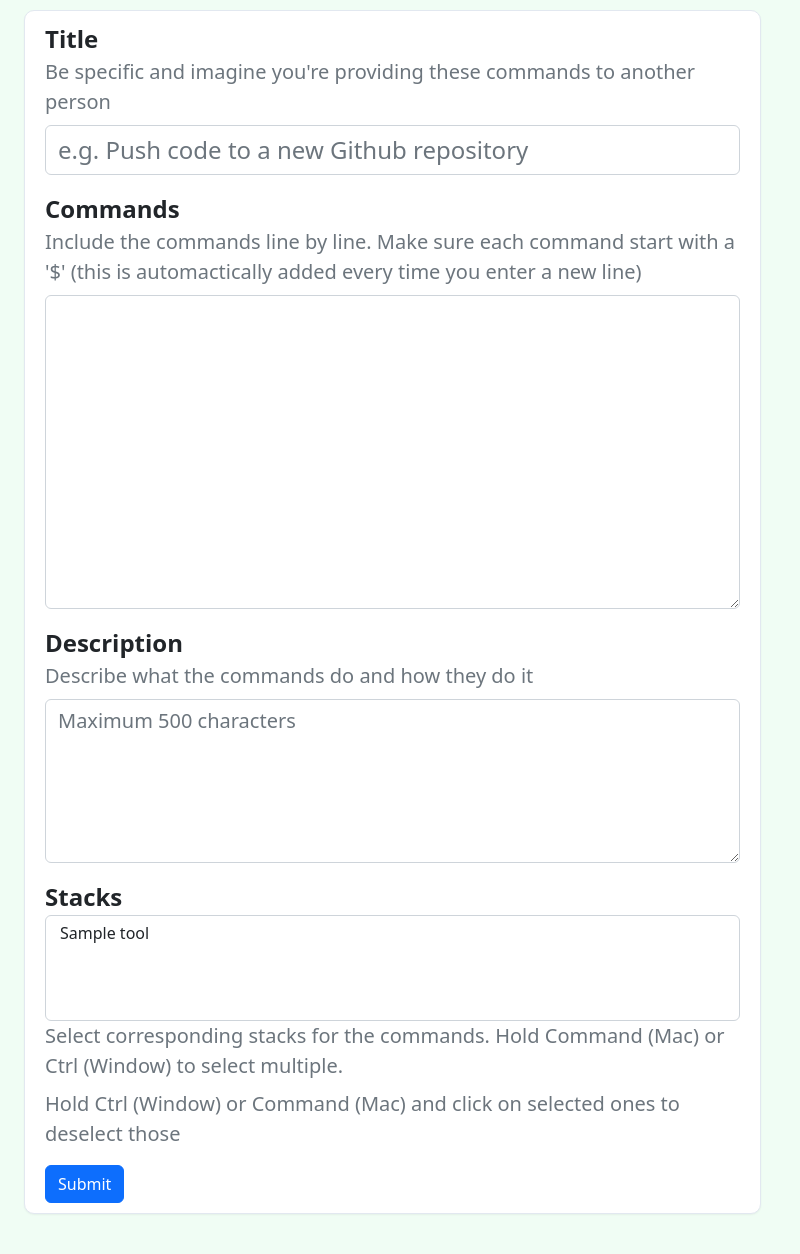
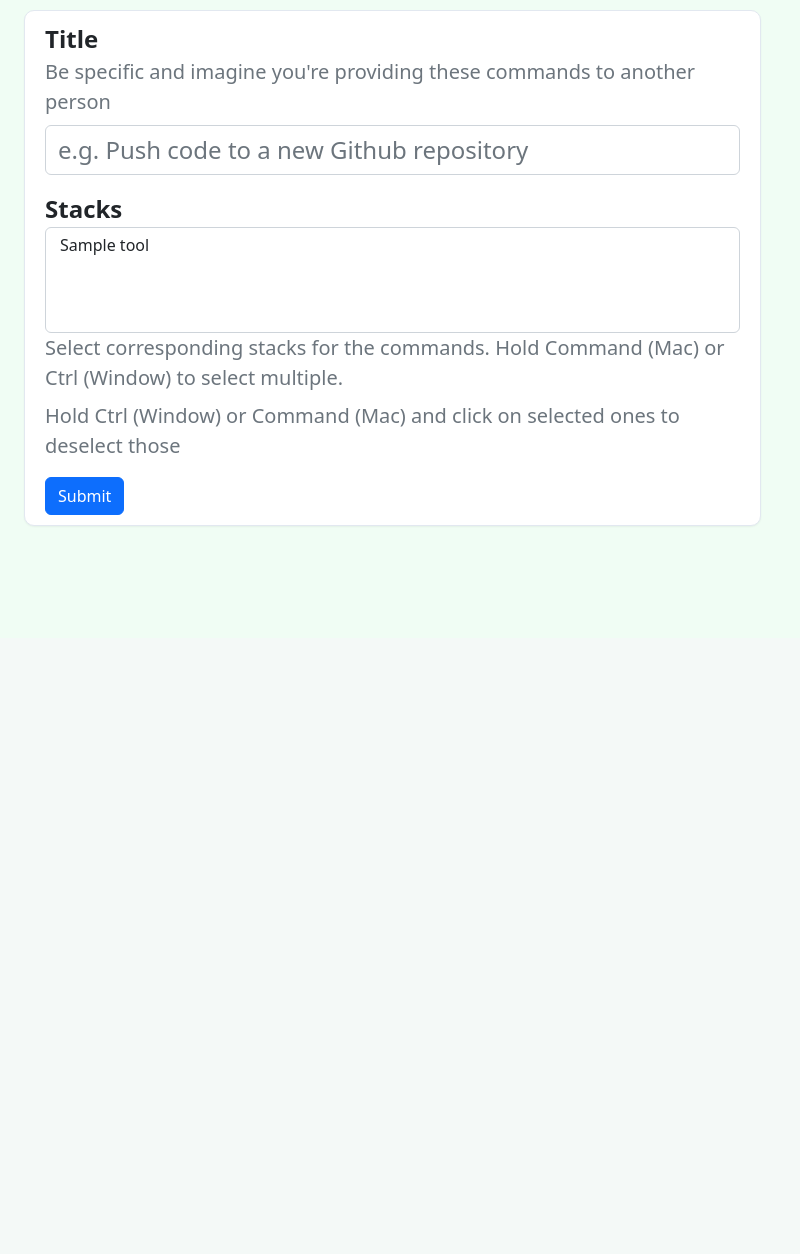
Before and after one commit to toanhminh0412/Business-Project, a Django app: template business_project/templates/command_set/add_page.html in a window 1280 px wide. Shown: the part 162-1416 px from the top of the page, without its empty margins (0-800 px from the left). After the commit the page ends 689 px from the top, so only its background shows below. Run offline with Django 4.2, Linux system fonts and the light colour scheme; the template is opened without the code that fills it: values that come from a table or form of the project are taken from there, others are empty; tables that the repository leaves empty hold one stand-in row (values such as "Sample post"); some libraries are stand-ins or nearby versions.

Commit message:
Isolate text editor for commands

```diff
--- a/business_project/templates/command_set/add_page.html
+++ b/business_project/templates/command_set/add_page.html
@@ -16,16 +16,14 @@
                     <div class="text-muted form-label">Be specific and imagine you're providing these commands to another person</div>
                     <input type="text" class="form-control fs-4" autocomplete="off" name="title" placeholder="e.g. Push code to a new Github repository" required maxlength="195">
                 </div>
+                {% comment %}
                 <div class="mb-3">
                     <label class="fw-semibold fs-4">Commands</label>
                     <div class="text-muted form-label">Include the commands line by line. Make sure each command start with a '$' (this is automactically added every time you enter a new line)</div>
                     <textarea class="form-control fs-5 commands-textarea" rows="10" name="commands" required maxlength="995"></textarea>
                 </div>
-                <div class="mb-3">
-                    <label class="fw-semibold fs-4">Description</label>
-                    <div class="text-muted form-label">Describe what the commands do and how they do it</div>
-                    <textarea class="form-control fs-5" rows="5" name="description" placeholder="Maximum 500 characters" required maxlength="495"></textarea>
-                </div>
+                {% endcomment %}
+                {% include "components/text_editor.html" %}
                 <div class="mb-3">
                     <label class="fw-semibold fs-4">Stacks</label>
                     <select class="form-select" multiple name="tool" required>
```
